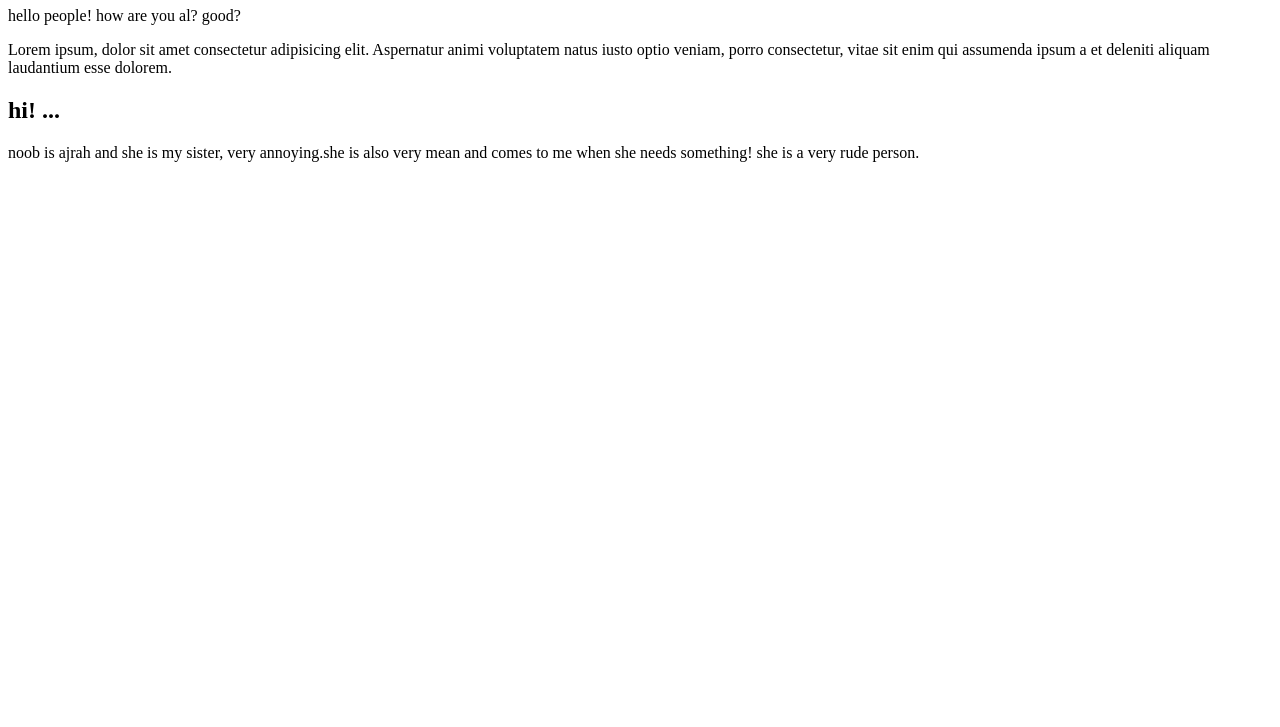
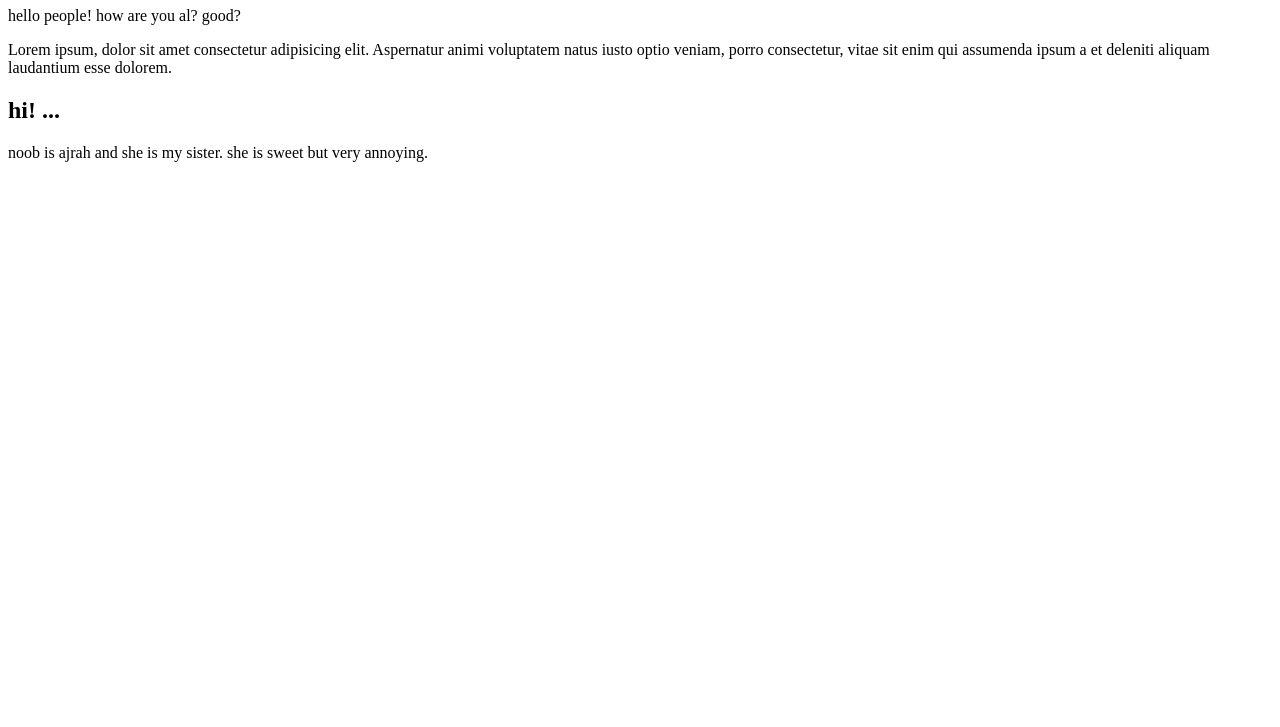
Before and after one commit to ansharah953-lab/ansharahfolder, a plain HTML site: page index.html in a window 1280 px wide. Shown: the part 73-800 px from the top of the page. Drawn offline with Linux system fonts and the light colour scheme.

Commit message:
Update index.html

```diff
--- a/index.html
+++ b/index.html
@@ -11,7 +11,7 @@
     <P>Lorem ipsum, dolor sit amet consectetur adipisicing elit. Aspernatur animi voluptatem natus iusto optio veniam, porro consectetur, vitae sit enim qui assumenda ipsum a et deleniti aliquam laudantium esse dolorem.</P>
 
     <h2>hi! ...</h2>
-   <p>noob is ajrah and she is my sister, very annoying.she is also very mean and comes to me when she needs something! she is a very rude person.
+   <p>noob is ajrah and she is my sister. she is sweet but very annoying.
     </p>
 
 </body>
```
